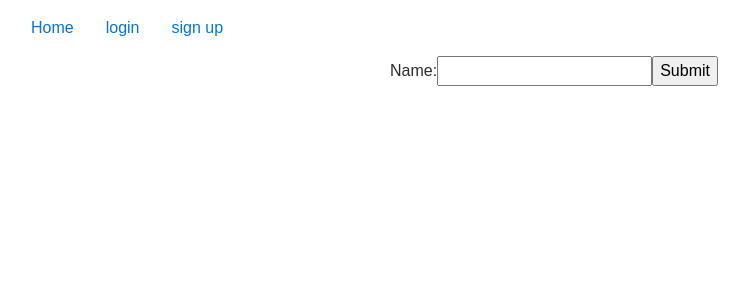
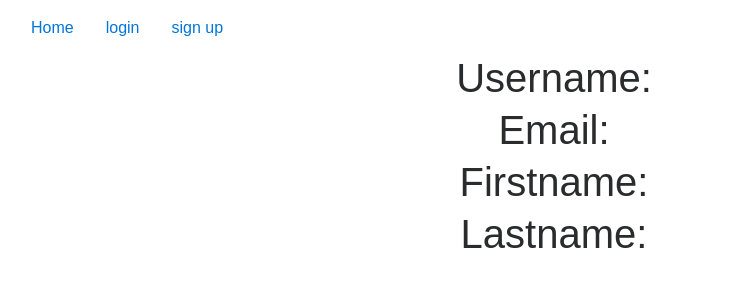
Before and after one commit to elinley1/-Loc-als, a React (Create React App) app: page /profile in a window 1280 px wide. Shown: the top 300 px of the page, without its empty margins (86-835 px from the left). Built offline with nearby package versions, Linux system fonts and the light colour scheme; no server answers.

Commit message:
Added state routing for the user prolfile.

```diff
--- a/src/App.jsx
+++ b/src/App.jsx
@@ -143,7 +143,7 @@ class App extends Component {
 				/>
 				<Route exact path ="/blogpost" component= {Blogs} />
 				<Route exact path="/signup" component={SignupForm} />
-				<Route exact path="/profile" component={UserProfile} />
+				<Route exact path="/profile" render={() => <UserProfile user={this.state.user} />} />
 				{/* <LoginForm _login={this._login} /> */}
 
 
--- a/src/Pages/userProfile/userProfile.js
+++ b/src/Pages/userProfile/userProfile.js
@@ -7,10 +7,12 @@ import { Col, Row, Grid } from "react-bootstrap";
 class UserProfile extends React.Component {
   constructor(props) {
     super(props);
-    this.state = {value: ''};
+    this.state = {value: ""};
+    console.log("user profile props", props);
 
     this.handleChange = this.handleChange.bind(this);
     this.handleSubmit = this.handleSubmit.bind(this);
+    this.render = this.render.bind(this);
   }
 
   handleChange(event) {
@@ -22,15 +24,31 @@ class UserProfile extends React.Component {
     event.preventDefault();
   }
 
+  getUsername() {
+      return this.props.user ? this.props.user.local.username : "";
+  }
+
+
+  getEmail() {
+      return this.props.user ? this.props.user.email : "";
+  }
+
+  getFirstname() {
+      return this.props.user ? this.props.user.firstName : "";
+  }
+
+  getLastname() {
+      return this.props.user ? this.props.user.lastName : "";
+  }
+
   render() {
     return (
-      <form onSubmit={this.handleSubmit}>
-        <label>
-          Name:
-          <input type="text" value={this.state.value} onChange={this.handleChange} />
-        </label>
-        <input type="submit" value="Submit" />
-      </form>
+        <div>
+            <h1>Username: {this.getUsername()}</h1>
+            <h1>Email: {this.getEmail()}</h1>
+            <h1>Firstname: {this.getFirstname()}</h1>
+            <h1>Lastname: {this.getLastname()}</h1>
+      </div>
     );
   }
 }
```
